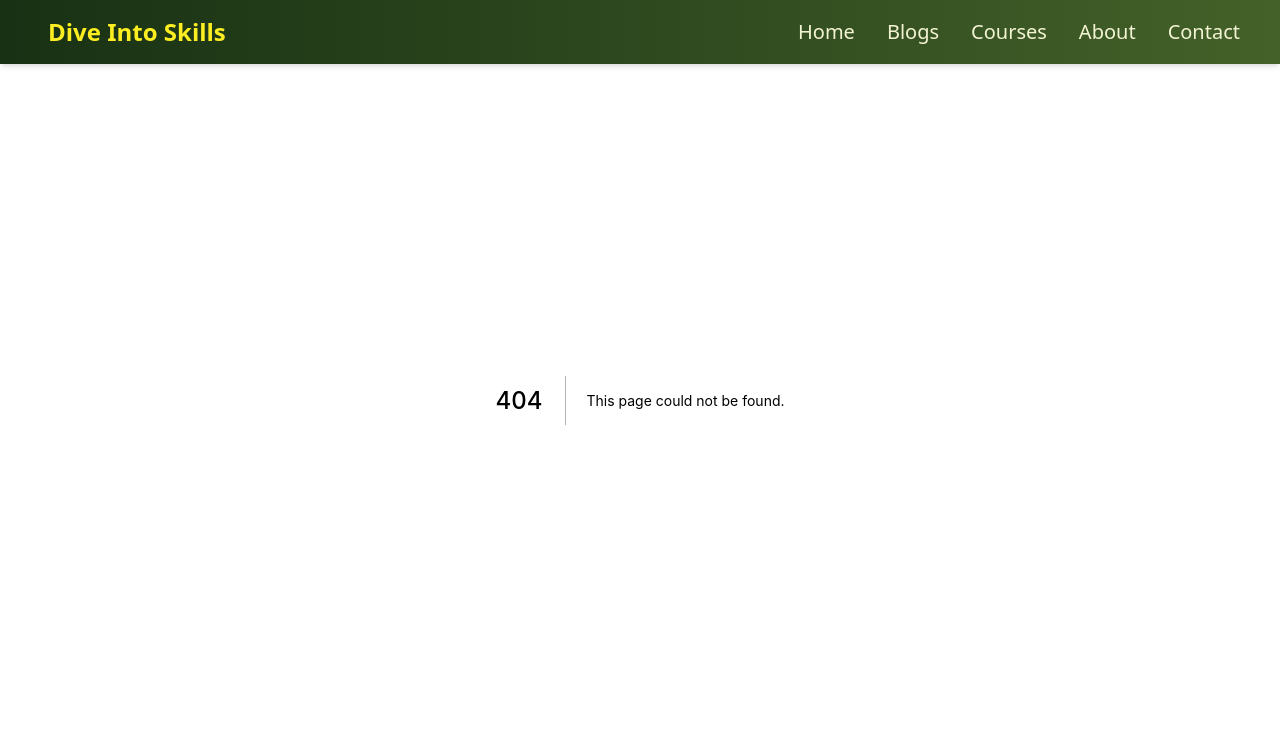
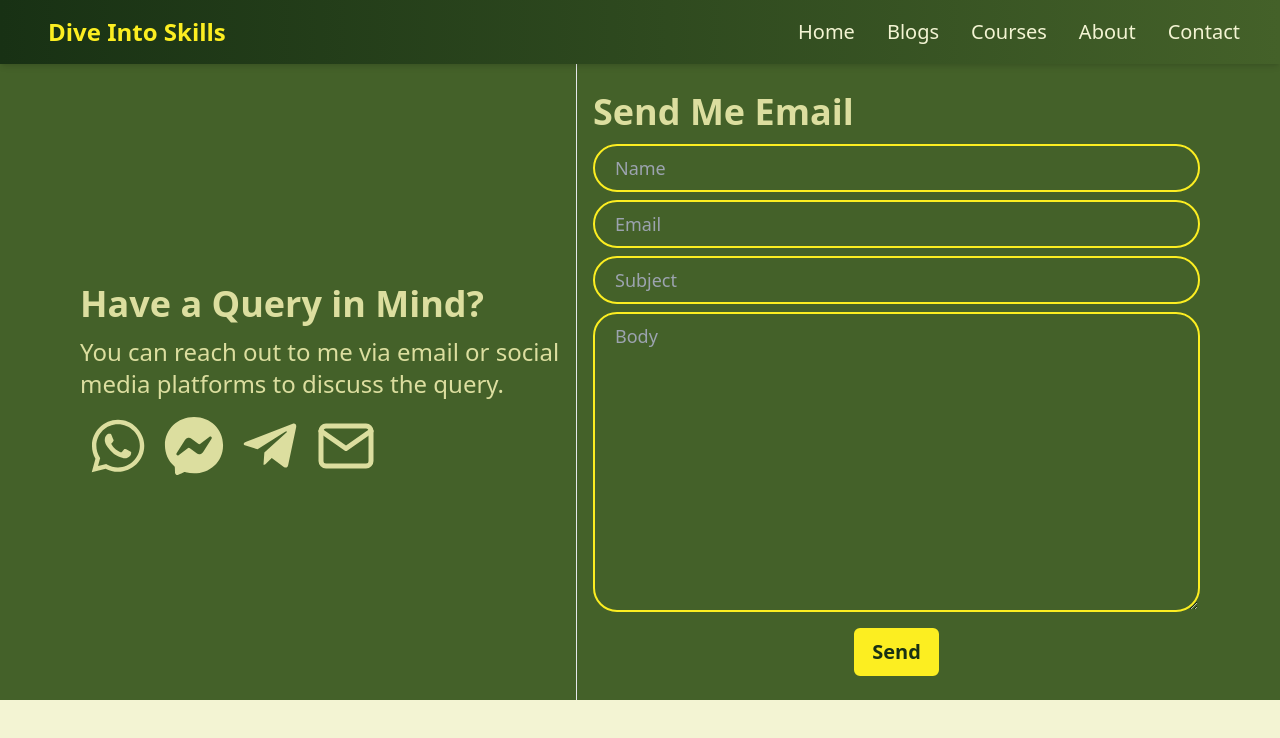
Before and after one commit to AhmadRaza365/DiveIntoSkills, a Next.js app: page /contact in a window 1280 px wide. Before the commit this address had no page. Shown: the top 738 px of the page. Built offline with nearby package versions, Linux system fonts and the light colour scheme.

Commit message:
Contact Page Setup

```diff
--- a/package.json
+++ b/package.json
@@ -9,6 +9,7 @@
     "lint": "next lint"
   },
   "dependencies": {
+    "@emailjs/browser": "^3.6.2",
     "@mailchimp/mailchimp_marketing": "^3.0.75",
     "next": "12.1.5",
     "react": "18.0.0",
--- /dev/null
+++ b/pages/contact.js
@@ -0,0 +1,159 @@
+import React, { useEffect, useRef, useState } from "react";
+import emailjs from "@emailjs/browser";
+import { FiMail } from "react-icons/fi";
+import {
+  FaWhatsapp,
+  FaTelegramPlane,
+  FaFacebookMessenger,
+} from "react-icons/fa";
+
+export default function Blogs() {
+  const [sendSuccess, showSendSuccess] = useState(false);
+  const [sendError, showSendError] = useState(false);
+
+  const form = useRef();
+
+  const sendEmail = (e) => {
+    e.preventDefault();
+
+    emailjs
+      .sendForm(
+        process.env.NEXT_PUBLIC_EMAILJS_SERVICE_ID,
+        process.env.NEXT_PUBLIC_EMAILJS_TEMPLATE_ID,
+        form.current,
+        process.env.NEXT_PUBLIC_EMAILJS_PUBLIC_KEY
+      )
+      .then(
+        (result) => {
+          showSendSuccess(true);
+        },
+        (error) => {
+          showSendError(true);
+        }
+      );
+    e.target.reset();
+  };
+
+  setTimeout(() => {
+    showSendSuccess(false);
+    showSendError(false);
+  }, 5000);
+
+  useEffect(() => {
+    document.title = "Ahmad Raza - Contact Me";
+  }, []);
+
+  return (
+    <main className="mt-16 w-screen bg-green ">
+      <div className="flex flex-wrap w-screen justify-center divide-y md:divide-y-0 md:divide-x">
+        <div className="border-white w-full md:w-2/5  p-4 flex flex-col justify-center">
+          <h3 className="text-light-yellow my-3 text-2xl md:text-4xl font-bold">
+            Have a Query in Mind?
+          </h3>
+          <p className="text-light-yellow text-2xl md:text-2xl ">
+            You can reach out to me via email or social media platforms to
+            discuss the query.
+          </p>
+
+          <ul className="flex justify-start my-4 ">
+            <a
+              href="https://wa.me/message/S7HD2AAX3EYED1"
+              target="_blank"
+              rel="noreferrer"
+            >
+              {" "}
+              <FaWhatsapp className="text-4xl md:text-6xl mx-2 text-light-yellow hover:text-yellow   cursor-pointer   " />{" "}
+            </a>
+            <a
+              href="https://www.facebook.com/DiveIntoSkills"
+              target="_blank"
+              rel="noreferrer"
+            >
+              {" "}
+              <FaFacebookMessenger className="text-4xl md:text-6xl mx-2 text-light-yellow hover:text-yellow   cursor-pointer   " />{" "}
+            </a>
+            <a
+              href="https://t.me/AhmadRaza365"
+              target="_blank"
+              rel="noreferrer"
+            >
+              {" "}
+              <FaTelegramPlane className="text-4xl md:text-6xl mx-2 text-light-yellow hover:text-yellow   cursor-pointer   " />{" "}
+            </a>
+            <a
+              href="mailto:diveintoskills@gmail.com"
+              target="_blank"
+              rel="noreferrer"
+            >
+              {" "}
+              <FiMail className="text-4xl md:text-6xl mx-2 text-light-yellow hover:text-yellow   cursor-pointer   " />{" "}
+            </a>
+          </ul>
+        </div>
+        <div className="w-full md:w-1/2 p-4">
+          <h3 className="text-light-yellow my-3 text-2xl md:text-4xl font-bold">
+            Send Me Email
+          </h3>
+          <form
+            className="flex flex-col justify-center gap-2"
+            ref={form}
+            onSubmit={sendEmail}
+          >
+            <input
+              type="text"
+              className="py-2 px-4 md:px-5 grow border-2 text-yellow border-yellow bg-transparent rounded-3xl text-base md:text-lg outline-none"
+              name="name"
+              id="name"
+              placeholder="Name"
+              required
+            />
+            <input
+              type="email"
+              className="py-2 px-4 md:px-5 grow border-2 text-yellow border-yellow bg-transparent rounded-3xl text-base md:text-lg outline-none"
+              name="email"
+              id="email"
+              placeholder="Email"
+              required
+            />
+            <input
+              type="text"
+              className="py-2 px-4 md:px-5 grow border-2 text-yellow border-yellow bg-transparent rounded-3xl text-base md:text-lg outline-none"
+              name="subject"
+              id="subject"
+              placeholder="Subject"
+              required
+            />
+            <textarea
+              name="mail_body"
+              className="py-2 px-4 md:px-5 grow border-2 text-yellow border-yellow bg-transparent rounded-3xl text-base md:text-lg outline-none"
+              id="body"
+              cols="30"
+              rows="10"
+              placeholder="Body"
+            ></textarea>
+            <button
+              type="submit"
+              className="bg-yellow text-dark-green mx-auto hover:text-yellow hover:bg-transparent border-2 border-yellow  px-4 py-2 my-2 text-xl font-bold rounded-md transition-all duration-300 ease-in"
+            >
+              Send
+            </button>
+          </form>
+          {sendSuccess ? (
+            <p className="text-center text-dark-green text-xl my-2">
+              Message has been sent successfully. I will get back to you as soon
+              as possible.
+              <br />
+              If due to any technical issue, I couldn&apos;t send you response
+              then you can also contact me via other options.
+            </p>
+          ) : null}
+          {sendError ? (
+            <p className="text-center text-[#dc2626] text-xl my-2">
+              Error while sending the message. Please try again.
+            </p>
+          ) : null}
+        </div>
+      </div>
+    </main>
+  );
+}
```
Also changed, not shown: 2 other files (tests, documents, lock files or other folders).
